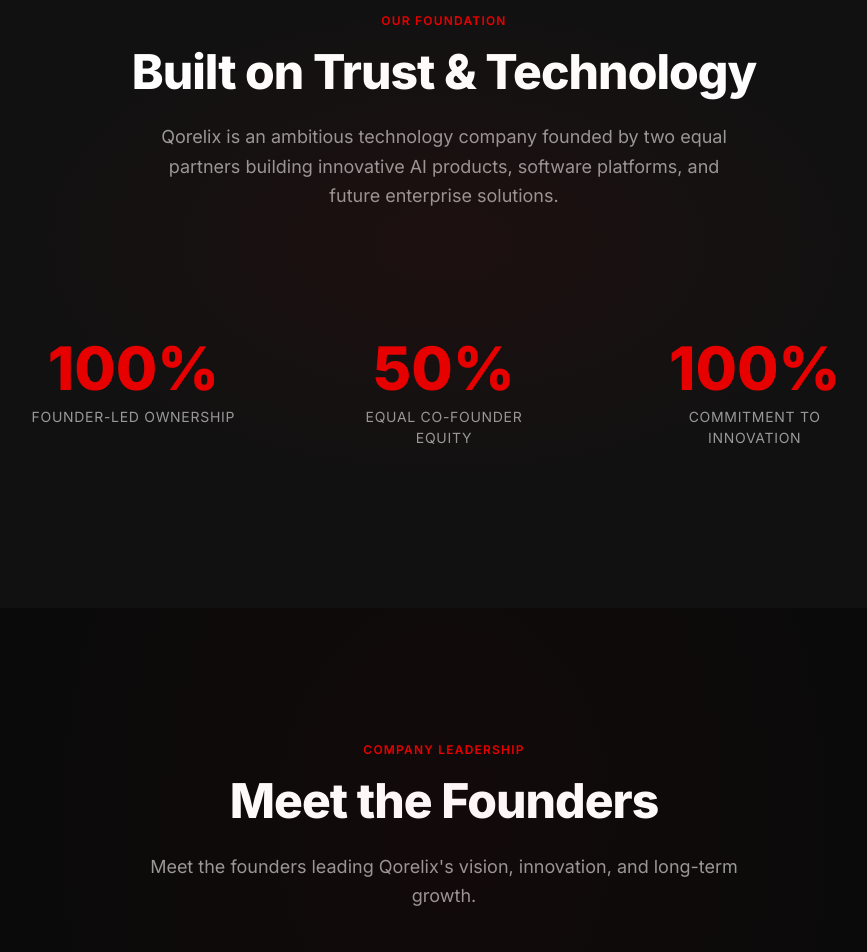
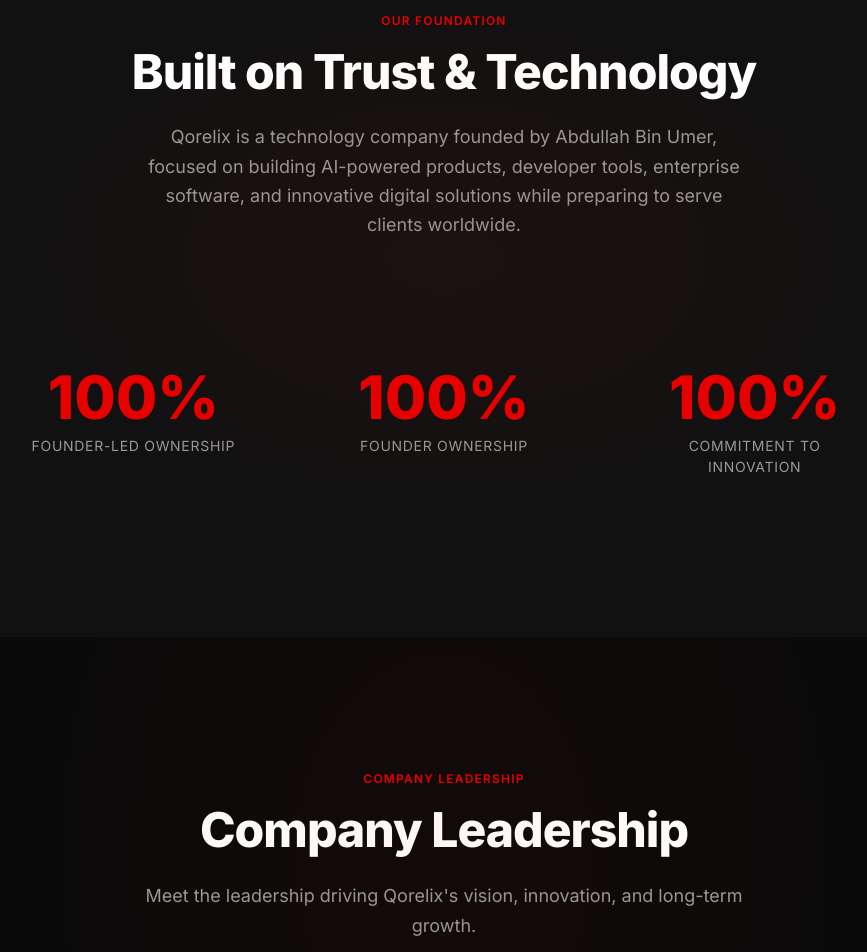
Before and after one commit to Qorelix/Website, a plain HTML site: page pages/about.html in a window 1280 px wide. Shown: the part 3460-4412 px from the top of the page, without its empty margins (196-1063 px from the left). Drawn offline with nearby package versions, Linux system fonts and the light colour scheme.

Commit message:
Qorelix website update

```diff
--- a/pages/about.html
+++ b/pages/about.html
@@ -247,7 +247,7 @@
       <div class="section-header">
         <span class="section-label">Our Foundation</span>
         <h2 class="section-title">Built on Trust &amp; Technology</h2>
-        <p class="section-subtitle">Qorelix is an ambitious technology company founded by two equal partners building innovative AI products, software platforms, and future enterprise solutions.</p>
+        <p class="section-subtitle">Qorelix is a technology company founded by Abdullah Bin Umer, focused on building AI-powered products, developer tools, enterprise software, and innovative digital solutions while preparing to serve clients worldwide.</p>
       </div>
       <div class="stats-grid" style="grid-template-columns: repeat(3, 1fr); max-width: 900px; margin: 0 auto;">
         <div class="stat-item">
@@ -255,8 +255,8 @@
           <div class="stat-label">Founder-Led Ownership</div>
         </div>
         <div class="stat-item">
-          <div class="stat-number"><span class="counter-value" data-target="50" data-duration="2">0</span><span style="color: var(--color-primary);">%</span></div>
-          <div class="stat-label">Equal Co-Founder Equity</div>
+          <div class="stat-number"><span class="counter-value" data-target="100" data-duration="2">0</span><span style="color: var(--color-primary);">%</span></div>
+          <div class="stat-label">Founder Ownership</div>
         </div>
         <div class="stat-item">
           <div class="stat-number"><span class="counter-value" data-target="100" data-duration="2">0</span><span style="color: var(--color-primary);">%</span></div>
@@ -271,8 +271,8 @@
     <div class="container">
       <div class="section-header">
         <span class="section-label">Company Leadership</span>
-        <h2 class="section-title">Meet the Founders</h2>
-        <p class="section-subtitle">Meet the founders leading Qorelix's vision, innovation, and long-term growth.</p>
+        <h2 class="section-title">Company Leadership</h2>
+        <p class="section-subtitle">Meet the leadership driving Qorelix's vision, innovation, and long-term growth.</p>
       </div>
 
       <div class="leadership-grid">
@@ -282,7 +282,7 @@
             <img src="../assets/CEO.png" alt="Abdullah Bin Umer">
             <div class="leadership-card-hover">
               <div class="leadership-card-hover-content">
-                <span class="leadership-card-hover-role">Co-Founder &amp; CEO</span>
+                <span class="leadership-card-hover-role">Founder &amp; CEO</span>
                 <h3 class="leadership-card-hover-name">Abdullah Bin Umer</h3>
                 <p class="leadership-card-hover-desc">Leading Qorelix's long-term vision by building AI-powered products, developer tools, enterprise software, and innovative technology solutions.</p>
               </div>
@@ -290,7 +290,7 @@
           </div>
           <div class="leadership-card-meta">
             <h3 class="leadership-card-name">Abdullah Bin Umer</h3>
-            <div class="leadership-card-role">Co-Founder &amp; Chief Executive Officer</div>
+            <div class="leadership-card-role">Founder &amp; Chief Executive Officer</div>
           </div>
         </div>
 
```
Also changed, not shown: index.html (+3 -3 lines), pages/industries.html (+3 -3 lines), pages/services.html (+3 -3 lines).
